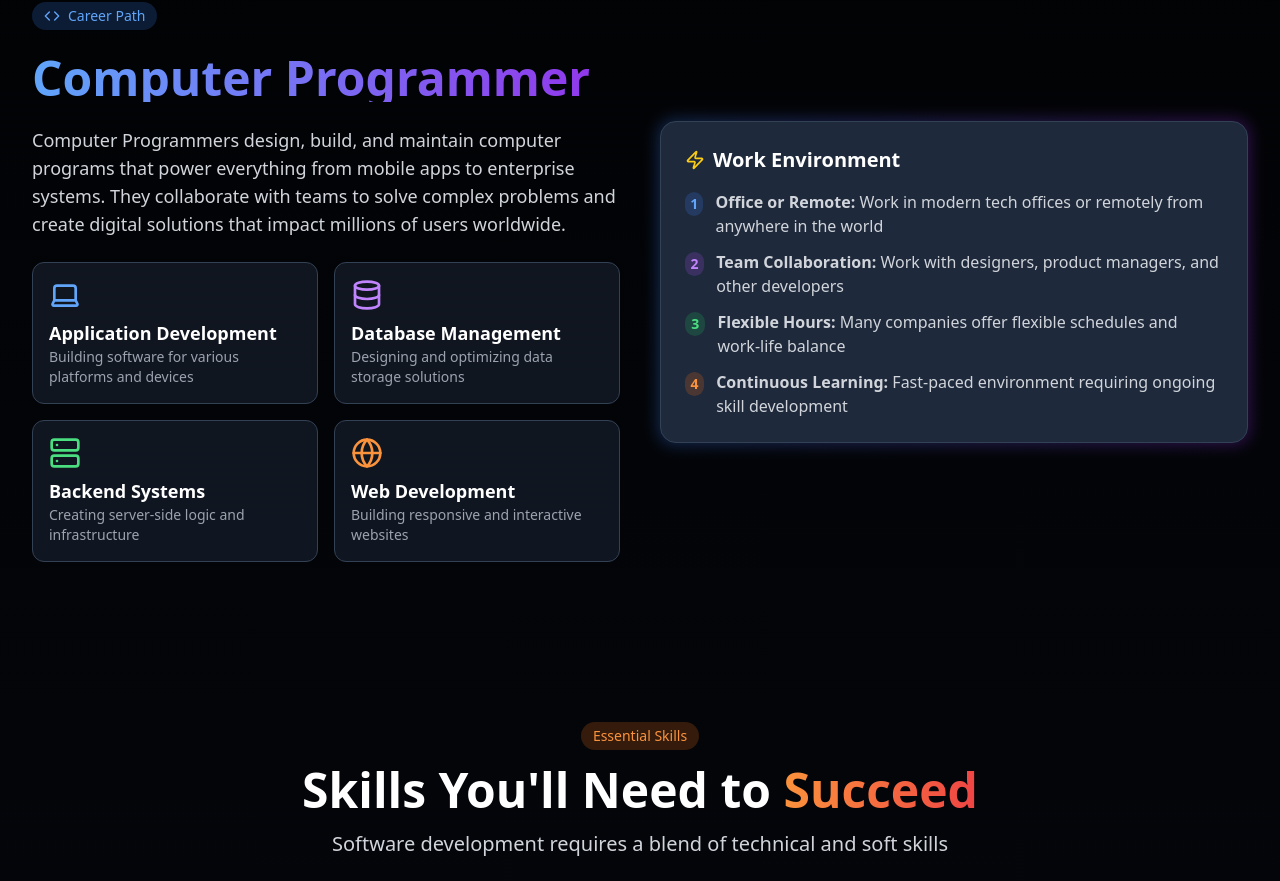
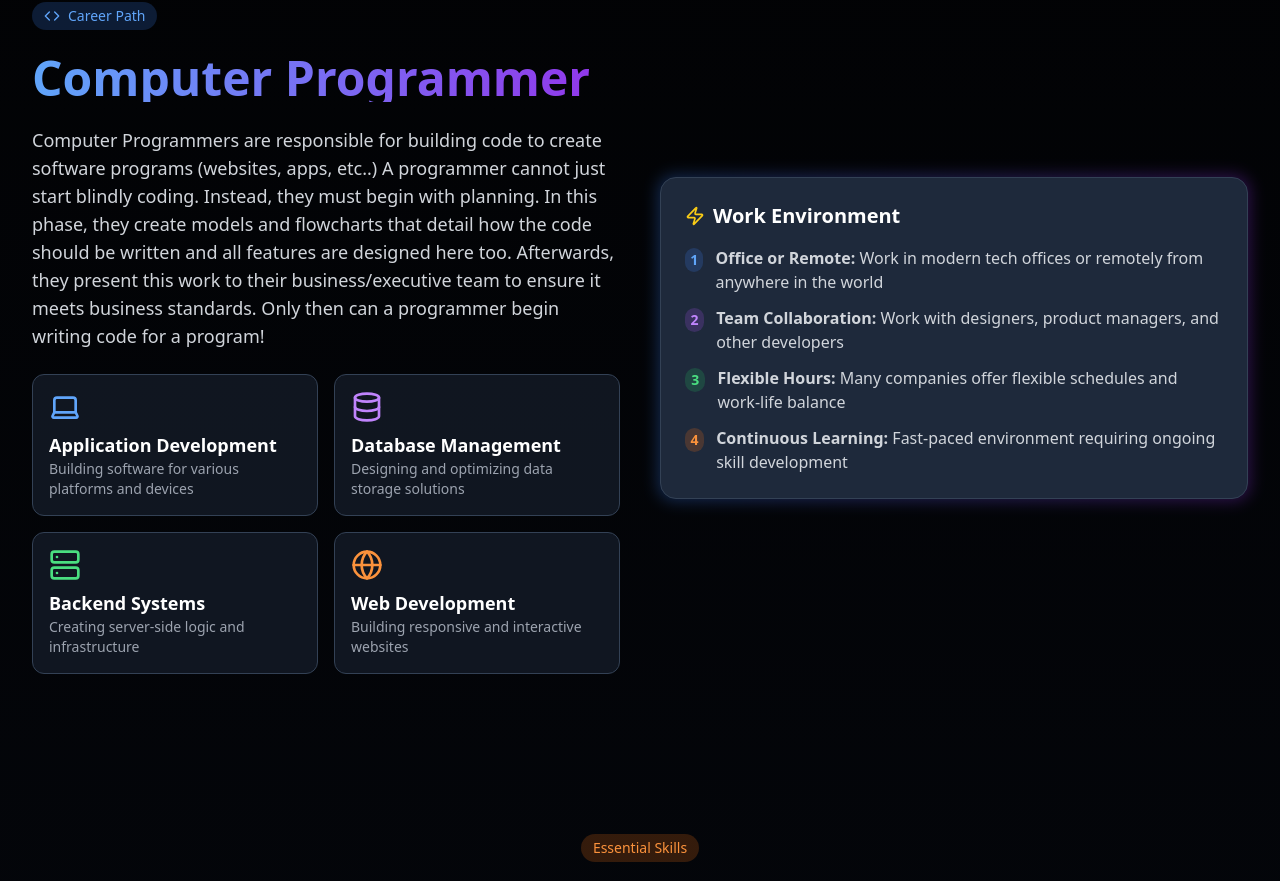
Before and after one commit to Hemit99123/careers-info-web, a Next.js app: page / in a window 1280 px wide. Shown: the part 878-1759 px from the top of the page. Built offline with nearby package versions, Linux system fonts and the light colour scheme.

Commit message:
updated the description area

```diff
--- a/components/main/software-engineer.tsx
+++ b/components/main/software-engineer.tsx
@@ -21,9 +21,7 @@ const SoftwareEngineer = () => {
               Computer Programmer
             </h2>
             <p className="text-lg text-gray-300">
-              Computer Programmers design, build, and maintain computer programs that power everything from mobile apps
-              to enterprise systems. They collaborate with teams to solve complex problems and create digital solutions
-              that impact millions of users worldwide.
+            Computer Programmers are responsible for building code to create software programs (websites, apps, etc..) A programmer cannot just start blindly coding. Instead, they must begin with planning. In this phase, they create models and flowcharts that detail how the code should be written and all features are designed here too. Afterwards, they present this work to their business/executive team to ensure it meets business standards. Only then can a programmer begin writing code for a program!
             </p>
             <div className="grid grid-cols-2 gap-4">
               <div className="bg-slate-800/50 p-4 rounded-xl border border-slate-700">
```
